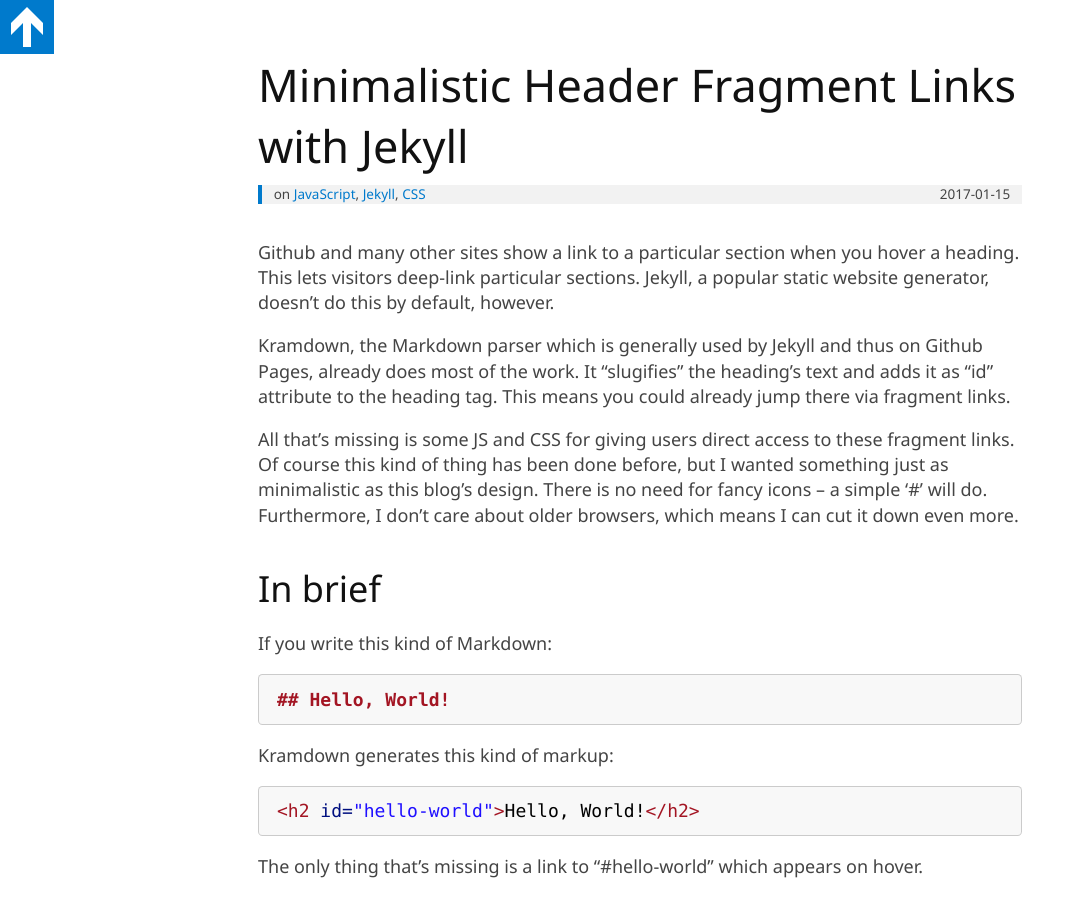
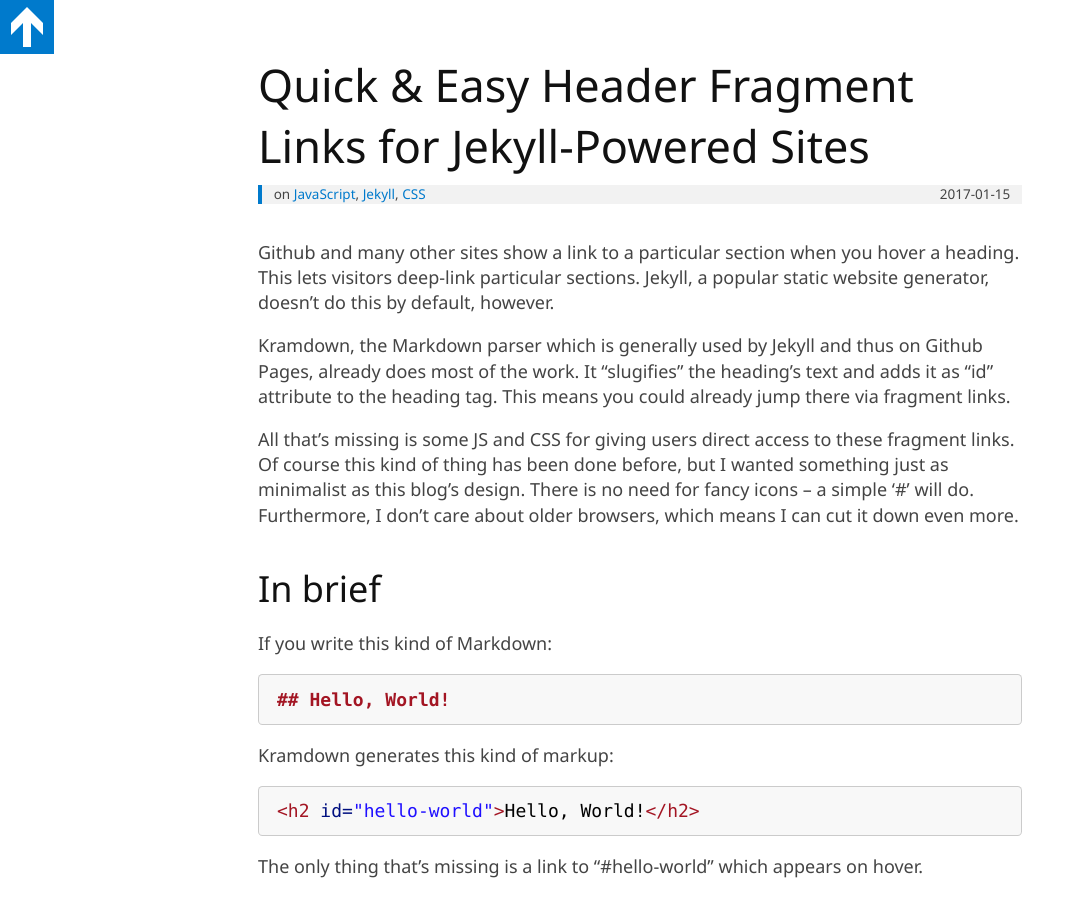
Before and after one commit to jhirth/jhirth.github.io, a Jekyll site: the page built from _posts/2017-01-15-quick-and-easy-header-fragment-links-for-jekyll-powered-sites.md, in a window 1280 px wide and 900 px high. Shown: the whole window, without its empty margins (0-1085 px from the left). Built offline with Jekyll 4.4.1, drawn with Linux system fonts in a browser that asks for light colours.

Commit message:
title change, minor edit

```diff
--- a/_posts/2017-01-15-minimalistic-header-fragment-links-with-jekyll.md
+++ b/_posts/2017-01-15-quick-and-easy-header-fragment-links-for-jekyll-powered-sites.md
@@ -1,5 +1,5 @@
 ---
-title: Minimalistic Header Fragment Links with Jekyll
+title: Quick & Easy Header Fragment Links for Jekyll-Powered Sites
 tags: [javascript, jekyll, css]
 ---
 
@@ -7,7 +7,7 @@
 
 Kramdown, the Markdown parser which is generally used by Jekyll and thus on Github Pages, already does most of the work. It "slugifies" the heading's text and adds it as "id" attribute to the heading tag. This means you could already jump there via fragment links.
 
-All that's missing is some JS and CSS for giving users direct access to these fragment links. Of course this kind of thing has been done before, but I wanted something just as minimalistic as this blog's design. There is no need for fancy icons&nbsp;&ndash; a simple '#' will do. Furthermore, I don't care about older browsers, which means I can cut it down even more.
+All that's missing is some JS and CSS for giving users direct access to these fragment links. Of course this kind of thing has been done before, but I wanted something just as minimalist as this blog's design. There is no need for fancy icons&nbsp;&ndash; a simple '#' will do. Furthermore, I don't care about older browsers, which means I can cut it down even more.
 
 
 ## In brief
```
